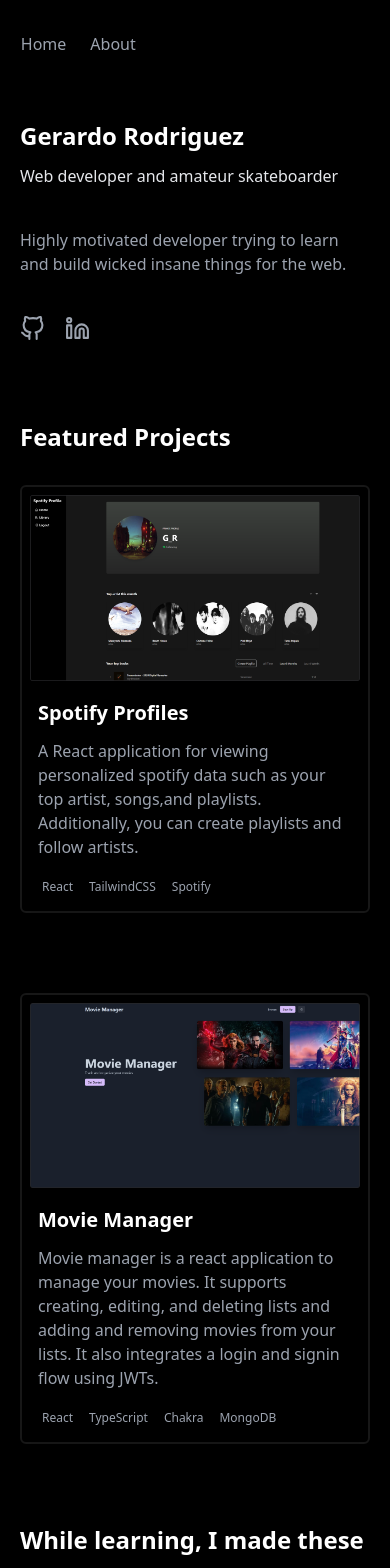
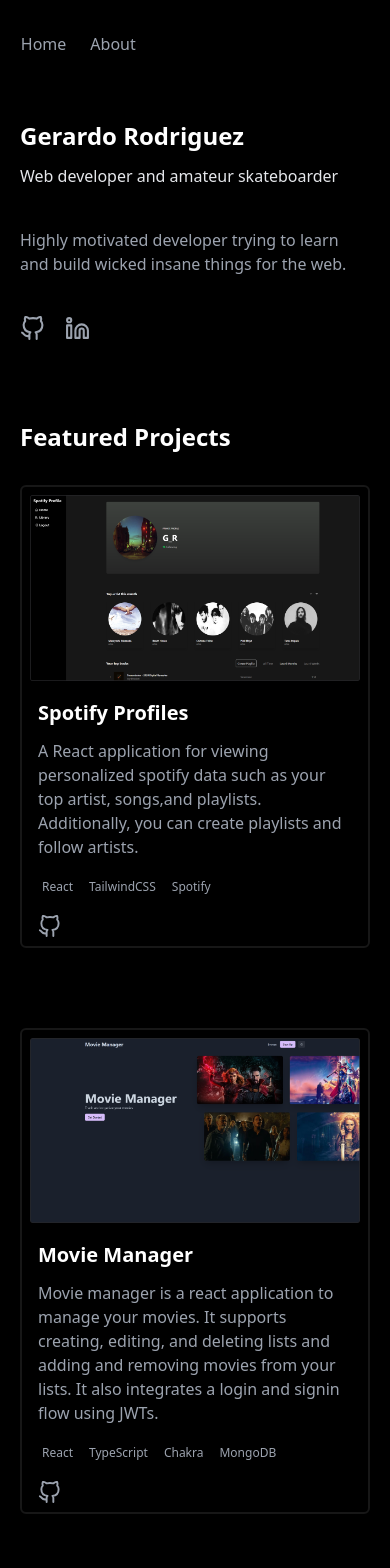
Before and after one commit to G-R3/gerar.dev, a Next.js app: page / in a window 390 px wide. Shown: the top 1568 px of the page. Built offline with nearby package versions, Linux system fonts and the light colour scheme.

Commit message:
add external links to featured projects

```diff
--- a/src/components/Project.tsx
+++ b/src/components/Project.tsx
@@ -1,8 +1,10 @@
 import React, { FC } from "react";
 import Image from "next/image";
 import { motion } from "framer-motion";
+import { FiGithub, FiExternalLink } from "react-icons/fi";
 import type { ProjectType } from "../projects";
 import {
+  container,
   tagContainer,
   scaleIn,
   scaleOut,
@@ -57,6 +59,13 @@
           initial="hidden"
           viewport={{ once: true }}
           whileInView="visible"
+          variants={container}
+          className="flex flex-col gap-3 md:items-end"
+        >
+          <motion.div
+            initial="hidden"
+            viewport={{ once: true }}
+            whileInView="visible"
             variants={tagContainer}
             className="text-xs flex flex-wrap gap-2 text-gray-400 py-1 rounded-md shadow-lg md:bg-neutral-800 md:px-3"
           >
@@ -70,6 +79,35 @@
               </motion.span>
             ))}
           </motion.div>
+          <div className="flex gap-5">
+            <motion.a
+              variants={{
+                hidden: { opacity: 0 },
+                visible: { opacity: 1 },
+              }}
+              href={externals.github}
+              target="_blank"
+              className="w-fit text-gray-400 hover:text-white transition-all block"
+              rel="noreferrer"
+            >
+              <FiGithub size={23} />
+            </motion.a>
+            {!!externals.demo && (
+              <motion.a
+                variants={{
+                  hidden: { opacity: 0 },
+                  visible: { opacity: 1 },
+                }}
+                href={externals.demo}
+                target="_blank"
+                className="w-fit text-gray-400 hover:text-white transition-all block"
+                rel="noreferrer"
+              >
+                <FiExternalLink size={23} />
+              </motion.a>
+            )}
+          </div>
+        </motion.div>
       </div>
     </div>
   );
```
Lines whose indentation alone changed are shown as unchanged.
